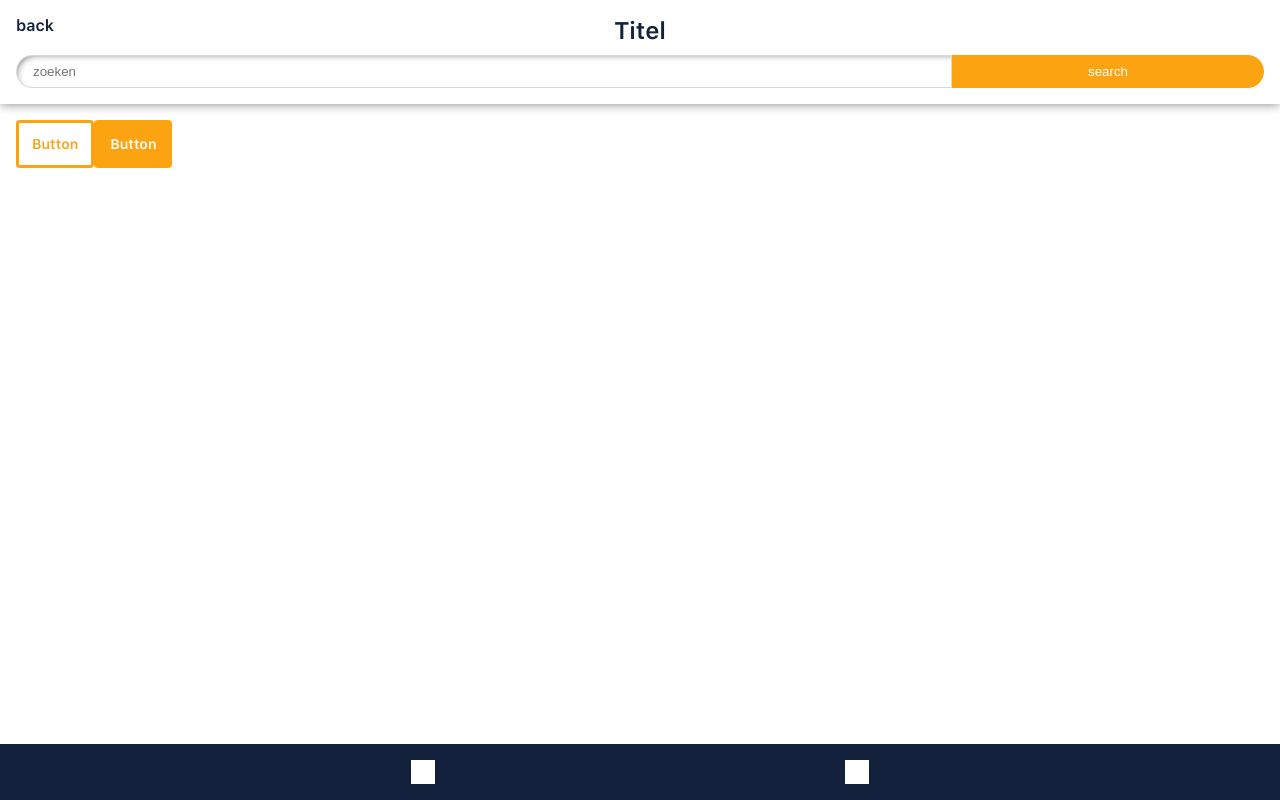
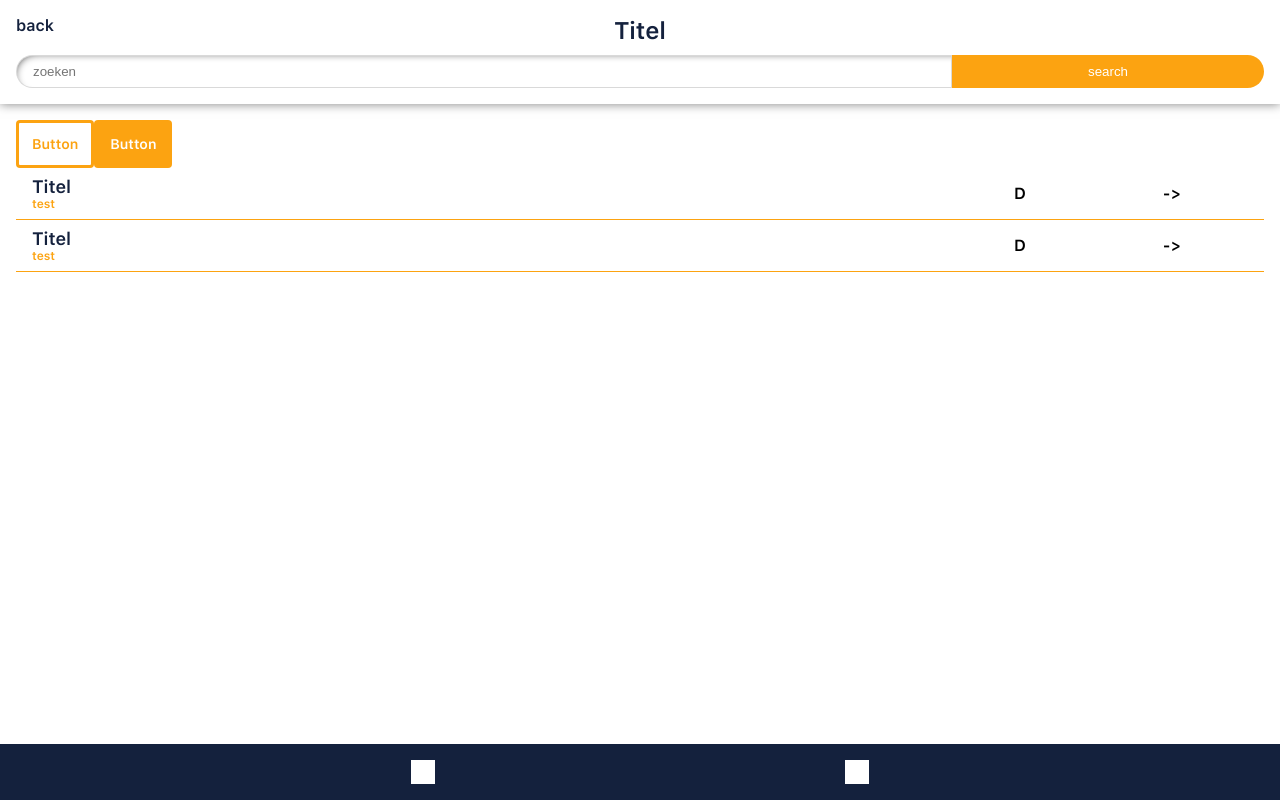
Before and after one commit to NickGraus/NetttFormApp, a Vue app: page / in a window 1280 px wide. Built offline with nearby package versions, Linux system fonts and the light colour scheme.

Commit message:
created listItem component

```diff
--- a/src/App.vue
+++ b/src/App.vue
@@ -1,13 +1,11 @@
-
-
-
-
 <template>
   <div id="app">
     <Topbar title="Titel" state="search" />
     <div class="main">
       <Button btnName="Button" state="secondary"></Button>
       <Button btnName="Button" state="primary"></Button>
+      <list-item title="Titel" subtitle="test" />
+      <list-item title="Titel" subtitle="test" />
     </div>
     <Navbar />
   </div>
@@ -19,6 +17,7 @@
 import Button from "./components/BtnComp.vue";
 import Navbar from "./components/NavbarComp.vue";
 import Topbar from "./components/TopbarComp.vue";
+import ListItem from "./components/ListItemComp.vue";
 
 export default {
   name: "App",
@@ -26,6 +25,7 @@ export default {
     Topbar,
     Button,
     Navbar,
+    ListItem,
   },
   data() {
     return {};
--- /dev/null
+++ b/src/components/ListItemComp.vue
@@ -0,0 +1,54 @@
+<template>
+  <div id="listItem" class="listItem" :class="state">
+    <div class="content">
+      <div class="itemTitle">{{ title }}</div>
+      <div class="itemSubtitle">{{ subtitle }}</div>
+    </div>
+    <div class="download">D</div>
+    <div class="details">-></div>
+  </div>
+</template>
+
+
+
+<script>
+export default {
+  name: "listitemComp",
+  data() {
+    return {
+    };
+  },
+
+  props: {
+    title: String,
+    subtitle: String,
+
+  },
+
+  methods: {}
+};
+</script>
+
+<style>
+.listItem {
+  padding: 8px 16px;
+  display: grid;
+  grid-template-columns: 6fr 1fr 1fr;
+  border-bottom: 1px solid #FCA311;
+}
+.itemTitle {
+  font-size: 18px;
+  color: #14213D;
+}
+
+.itemSubtitle {
+  font-size: 12px;
+  color: #FCA311;
+}
+
+.download, .details {
+  display: flex;
+  justify-content: center;
+  align-items: center;
+}
+</style>
```
